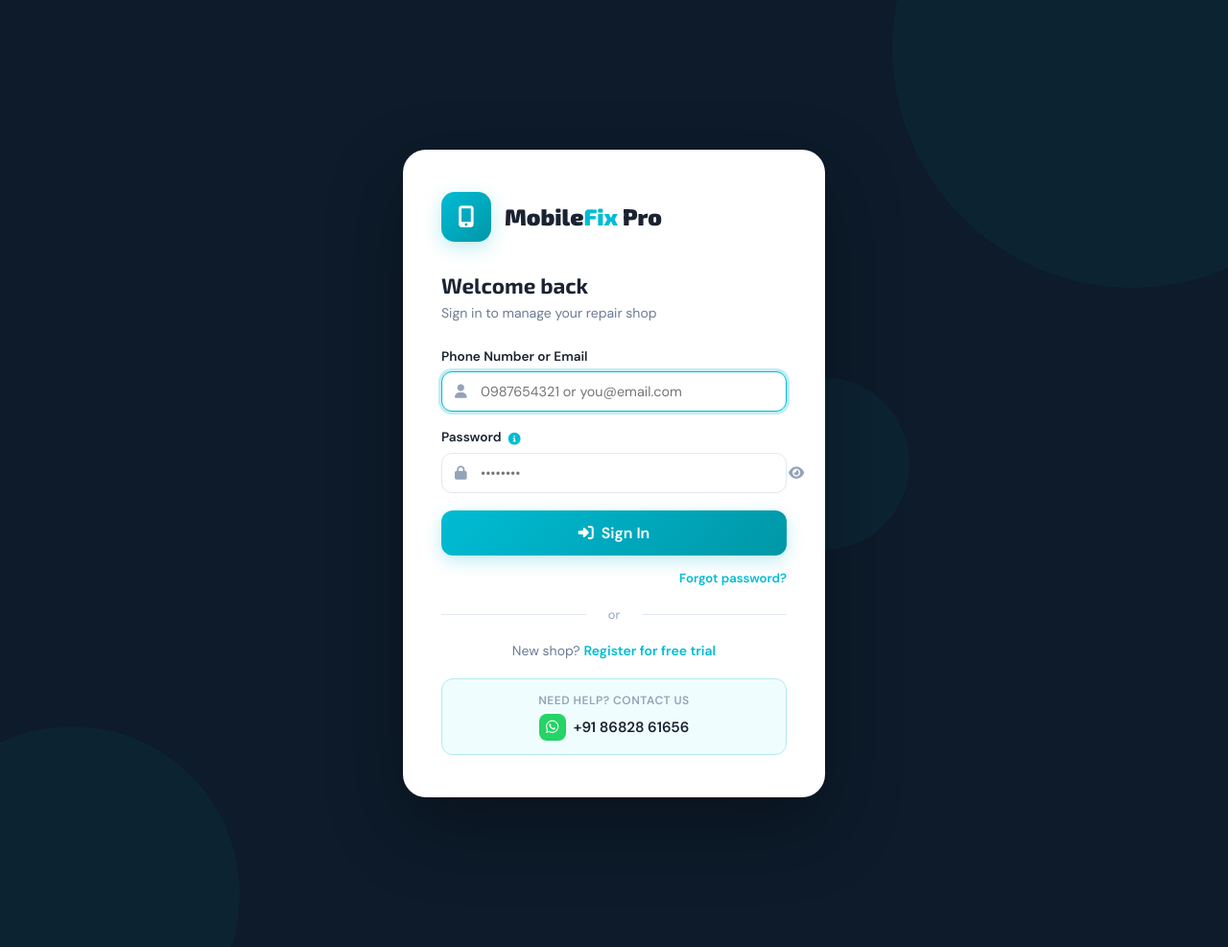
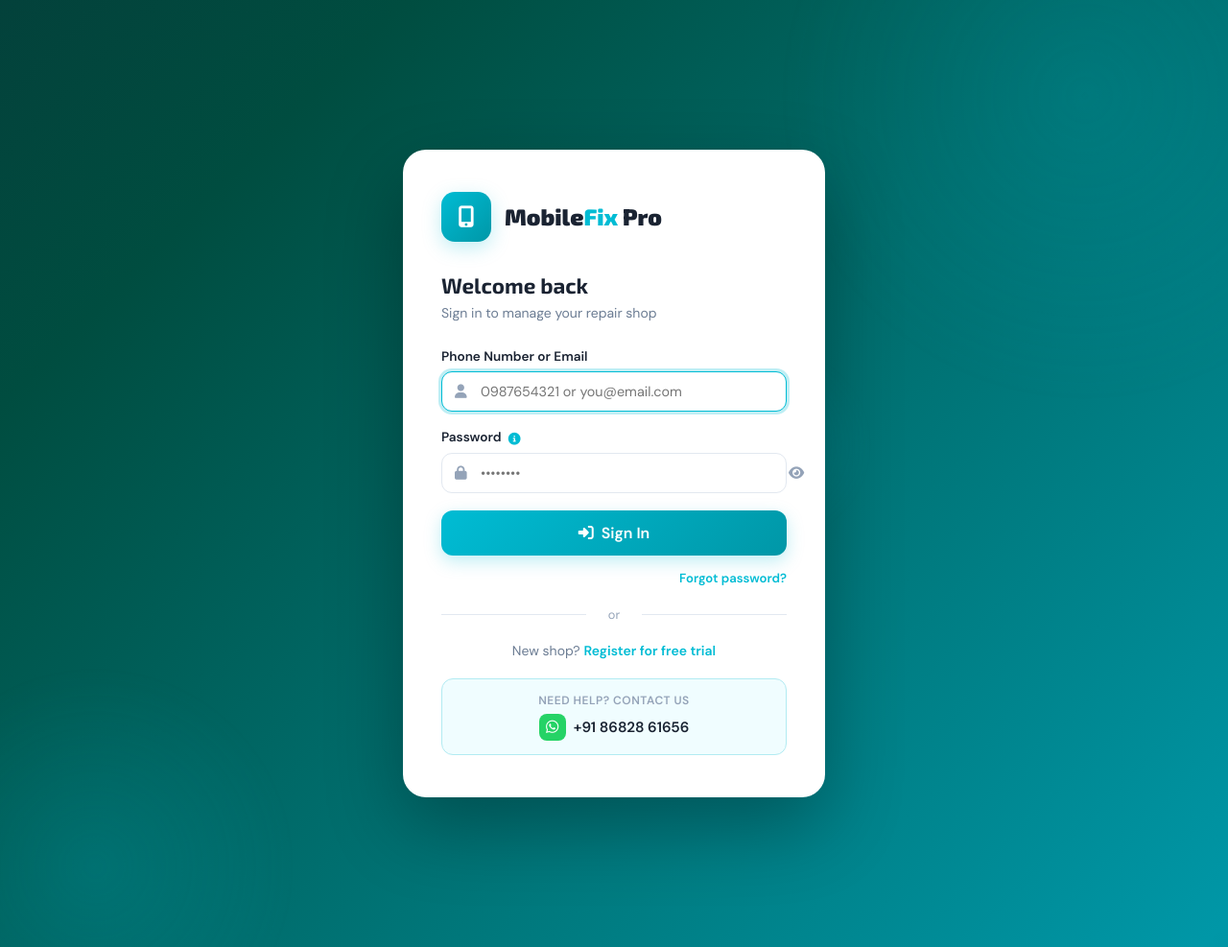
Before and after one commit to sathishthinker/mobilefix, a Flask app: page /login in a window 1280 px wide. Shown: the whole page at 96% size. Run offline with Flask 3, Linux system fonts and the light colour scheme; some libraries are stand-ins or nearby versions.

Commit message:
Add gradient mesh wave animation to login page background
- Animated 6-stop gradient (-45deg) cycling through dark navy → deep teal
  → cyan → dark green → back, 10s loop
- Three glowing orbs with independent float animations layered on top
- Replaces flat #0d1b2a background with smooth morphing gradient

Co-Authored-By: Claude Sonnet 4.6 <noreply@anthropic.com>

```diff
--- a/templates/login.html
+++ b/templates/login.html
@@ -9,13 +9,27 @@
 <style>
 :root { --teal:#00BCD4;--teal-dark:#0097A7;--teal-glow:rgba(0,188,212,0.25); }
 *,*::before,*::after{box-sizing:border-box;margin:0;padding:0;}
-body { font-family:'DM Sans',sans-serif; background:#0d1b2a; min-height:100vh; display:flex; align-items:center; justify-content:center; padding:20px; overflow:hidden; }
+body {
+  font-family:'DM Sans',sans-serif; min-height:100vh;
+  display:flex; align-items:center; justify-content:center; padding:20px; overflow:hidden;
+  background: linear-gradient(-45deg, #0d1b2a, #003d4d, #0097A7, #004d40, #0d1b2a, #006064);
+  background-size: 400% 400%;
+  animation: gradientWave 10s ease infinite;
+}
+@keyframes gradientWave {
+  0%   { background-position: 0% 50%; }
+  50%  { background-position: 100% 50%; }
+  100% { background-position: 0% 50%; }
+}
+/* Soft glowing orbs layered over gradient */
 .bg-circles { position:fixed; inset:0; pointer-events:none; overflow:hidden; }
-.circle { position:absolute; border-radius:50%; opacity:0.05; background:var(--teal); }
-.circle:nth-child(1){width:500px;height:500px;top:-200px;right:-150px;}
-.circle:nth-child(2){width:350px;height:350px;bottom:-120px;left:-100px;}
-.circle:nth-child(3){width:180px;height:180px;top:40%;left:60%;animation:float 6s ease-in-out infinite;}
-@keyframes float{0%,100%{transform:translateY(0);}50%{transform:translateY(-20px);}}
+.circle { position:absolute; border-radius:50%; background:radial-gradient(circle, rgba(0,188,212,0.15), transparent 70%); }
+.circle:nth-child(1){width:600px;height:600px;top:-220px;right:-180px;animation:orb1 12s ease-in-out infinite;}
+.circle:nth-child(2){width:400px;height:400px;bottom:-140px;left:-120px;animation:orb2 15s ease-in-out infinite;}
+.circle:nth-child(3){width:220px;height:220px;top:35%;left:55%;animation:orb3 9s ease-in-out infinite;}
+@keyframes orb1{0%,100%{transform:translate(0,0) scale(1);}50%{transform:translate(-30px,20px) scale(1.08);}}
+@keyframes orb2{0%,100%{transform:translate(0,0) scale(1);}50%{transform:translate(20px,-25px) scale(1.06);}}
+@keyframes orb3{0%,100%{transform:translate(0,0) scale(1);}50%{transform:translate(-15px,15px) scale(0.92);}}
 .auth-card { background:#ffffff; border-radius:24px; padding:44px 40px; width:100%; max-width:440px; box-shadow:0 30px 80px rgba(0,0,0,0.3); position:relative; z-index:1; }
 .logo-row { display:flex; align-items:center; gap:14px; margin-bottom:32px; }
 .logo-icon { width:52px;height:52px;border-radius:14px;background:linear-gradient(135deg,var(--teal),var(--teal-dark));display:flex;align-items:center;justify-content:center;font-size:1.4rem;color:white;box-shadow:0 6px 20px var(--teal-glow);}
```
